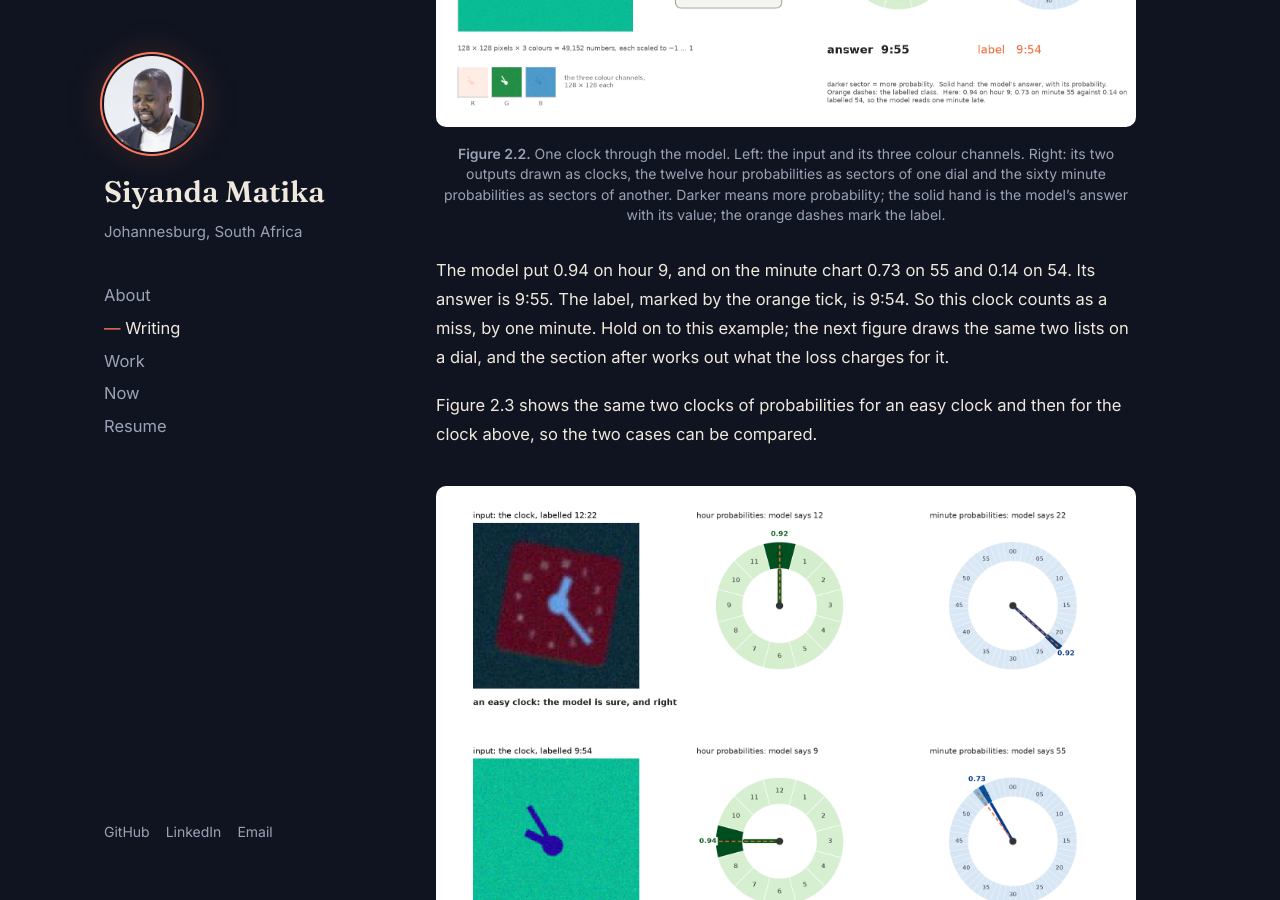
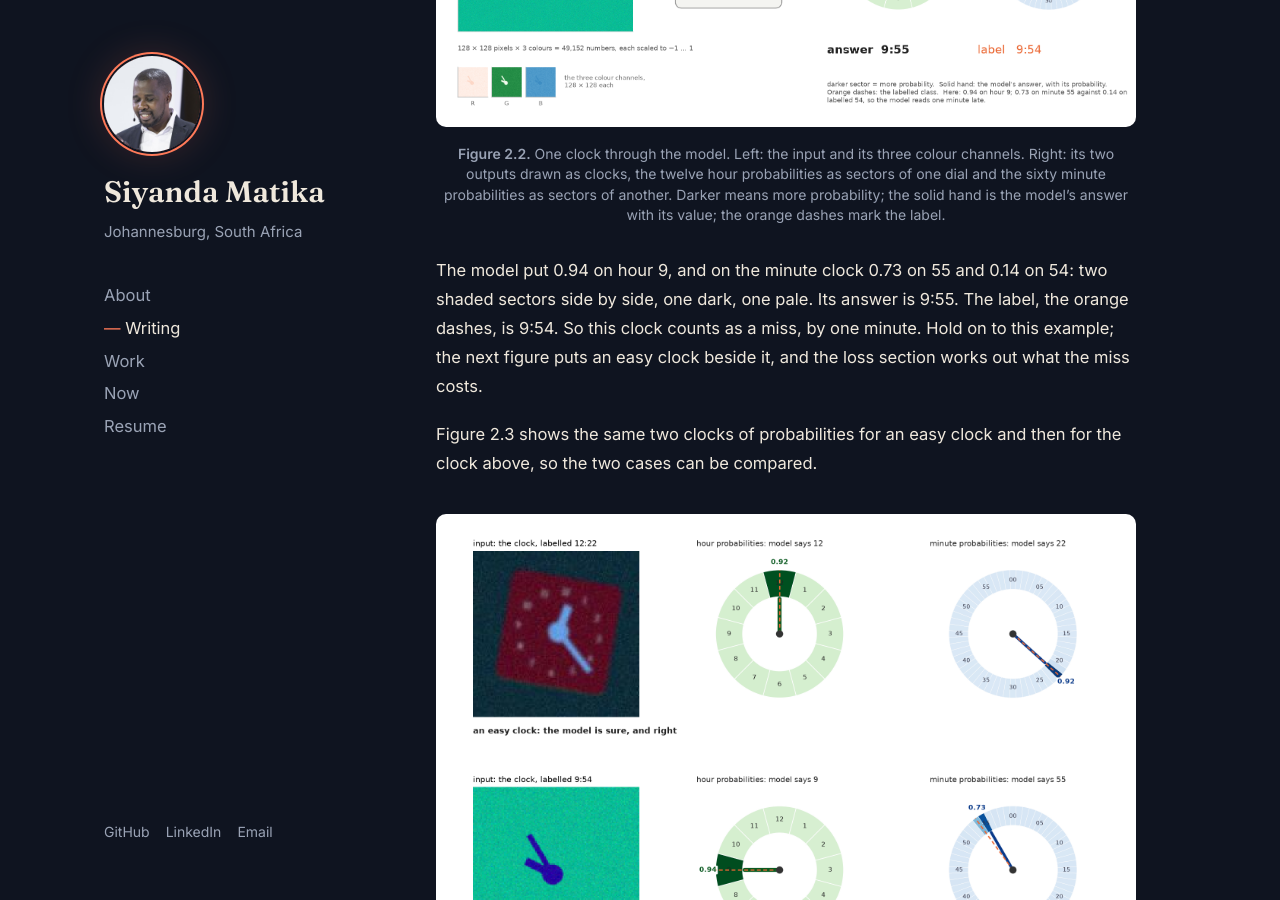
Before and after one commit to matikasiyanda/matikasiyanda.github.io, a Jekyll site: the page built from _posts/2026-09-15-clocks-part-2-models.md, in a window 1280 px wide and 900 px high, scrolled down 2708 px. Built offline with Jekyll 4.4.1, drawn with Linux system fonts in a browser that asks for light colours; comment, search, counter and statistics services are not loaded.

Commit message:
Figure 2.2 walkthrough wording

```diff
--- a/_posts/2026-09-15-clocks-part-2-models.md
+++ b/_posts/2026-09-15-clocks-part-2-models.md
@@ -75,11 +75,11 @@ the darkest sector of each, is drawn as a hand (Figure 2.2).
 **Figure 2.2.** One clock through the model. Left: the input and its three colour channels. Right: its two outputs drawn as clocks, the twelve hour probabilities as sectors of one dial and the sixty minute probabilities as sectors of another. Darker means more probability; the solid hand is the model's answer with its value; the orange dashes mark the label.
 {: .figcap}
 
-The model put 0.94 on hour 9, and on the minute chart 0.73 on 55 and 0.14
-on 54. Its answer is 9:55. The label, marked by the orange tick, is 9:54. So this
-clock counts as a miss, by one minute. Hold on to this example; the next
-figure draws the same two lists on a dial, and the section after works out
-what the loss charges for it.
+The model put 0.94 on hour 9, and on the minute clock 0.73 on 55 and 0.14
+on 54: two shaded sectors side by side, one dark, one pale. Its answer is
+9:55. The label, the orange dashes, is 9:54. So this clock counts as a
+miss, by one minute. Hold on to this example; the next figure puts an easy
+clock beside it, and the loss section works out what the miss costs.
 
 Figure 2.3 shows the same two clocks of probabilities for an easy clock
 and then for the clock above, so the two cases can be compared.
```
